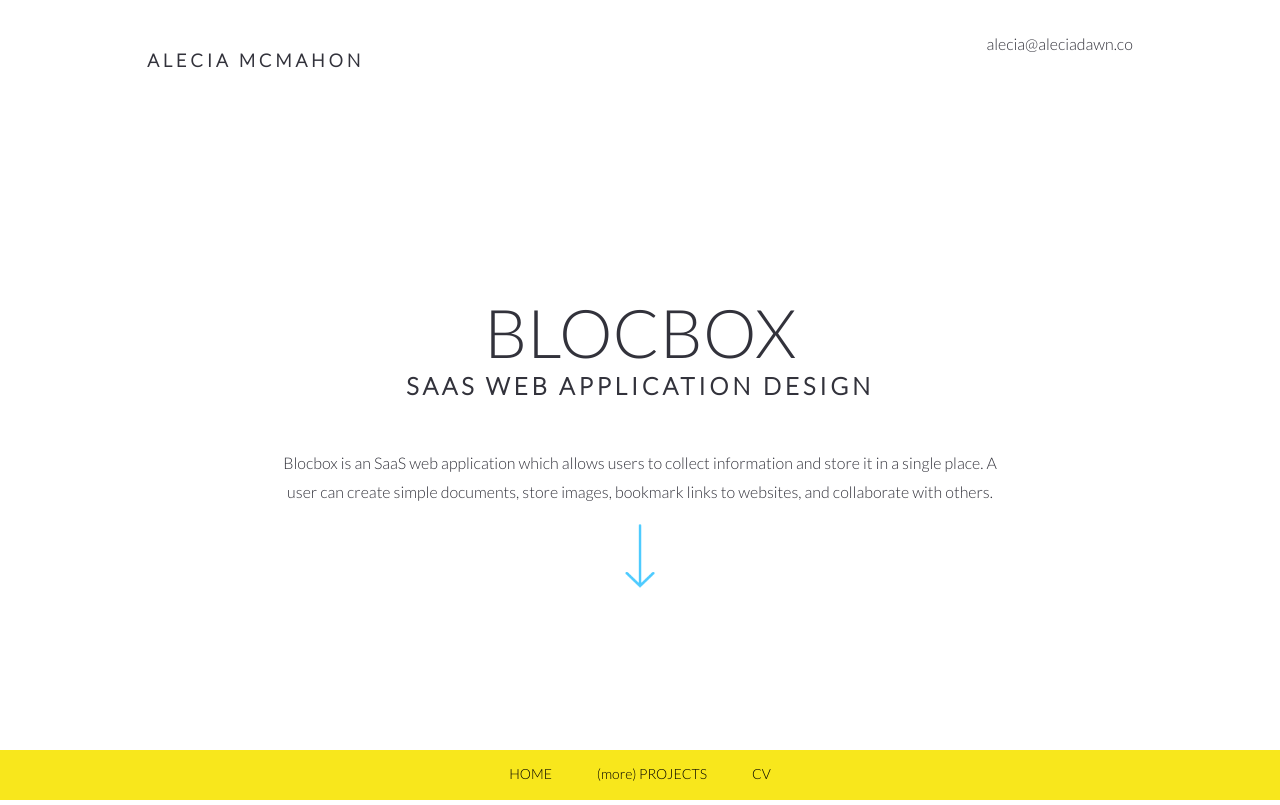
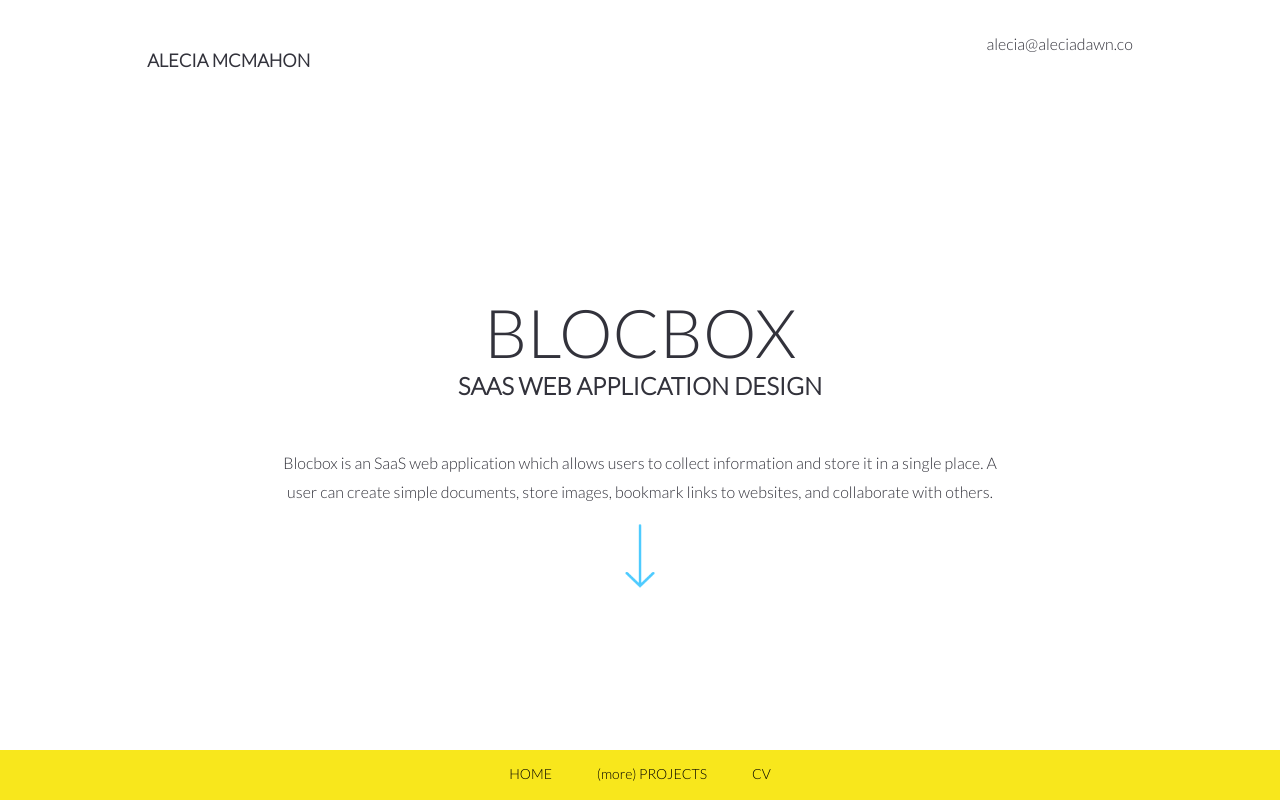
Before and after one commit to aleciadawn/aleciadawn.github.io, a plain HTML site: page blocbox.html in a window 1280 px wide. Shown: the top 805 px of the page. Drawn offline with nearby package versions, Linux system fonts and the light colour scheme; files that its build step writes are made by us from their sources.

Commit message:
Update blocbox.css

```diff
--- a/styles/blocbox.css
+++ b/styles/blocbox.css
@@ -10,7 +10,6 @@
 
  h4 {
    font-size: 18px;
-   letter-spacing: .2rem;
    margin-bottom: 30px;
    margin-top: 0px;
  }
```
